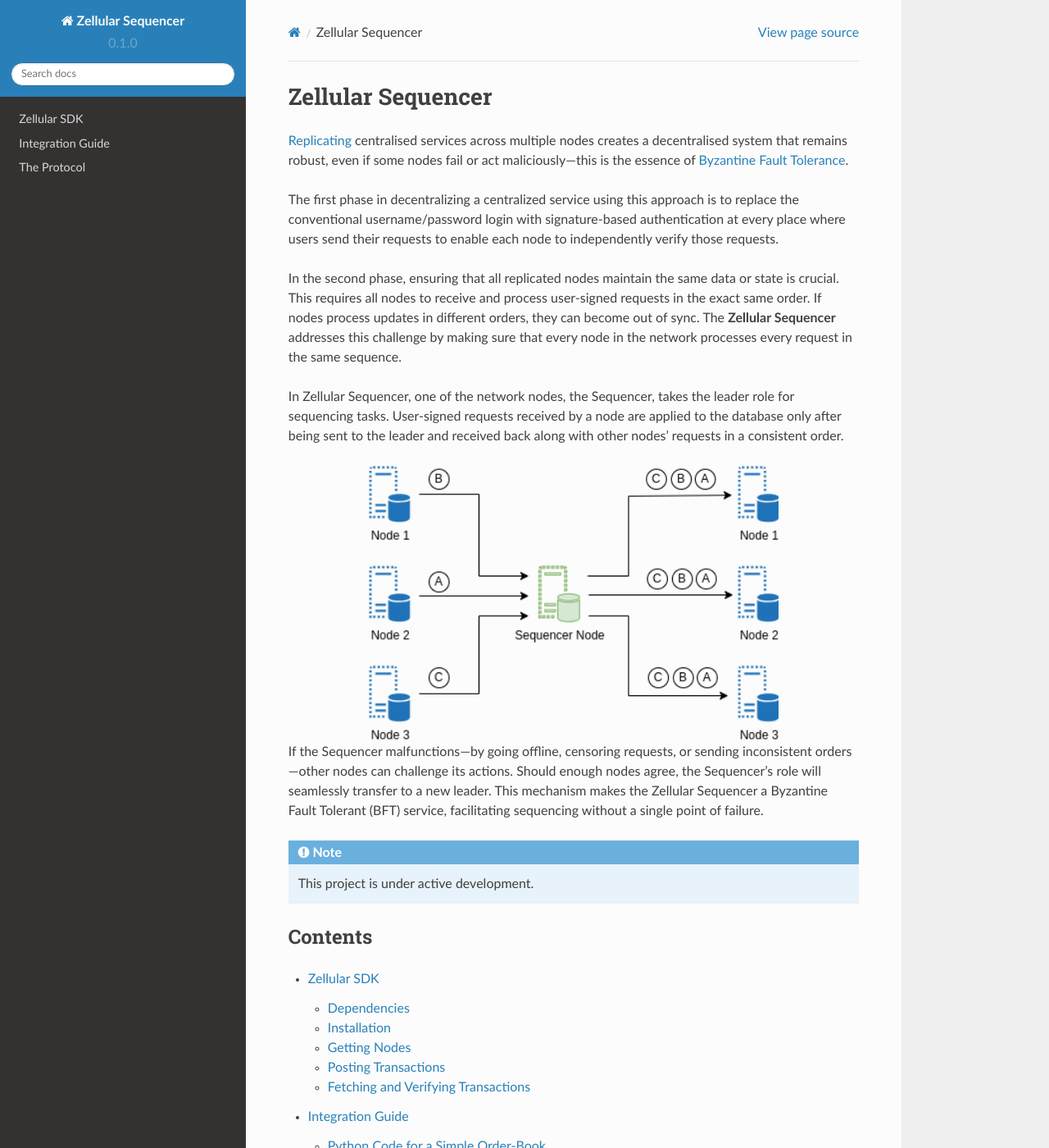
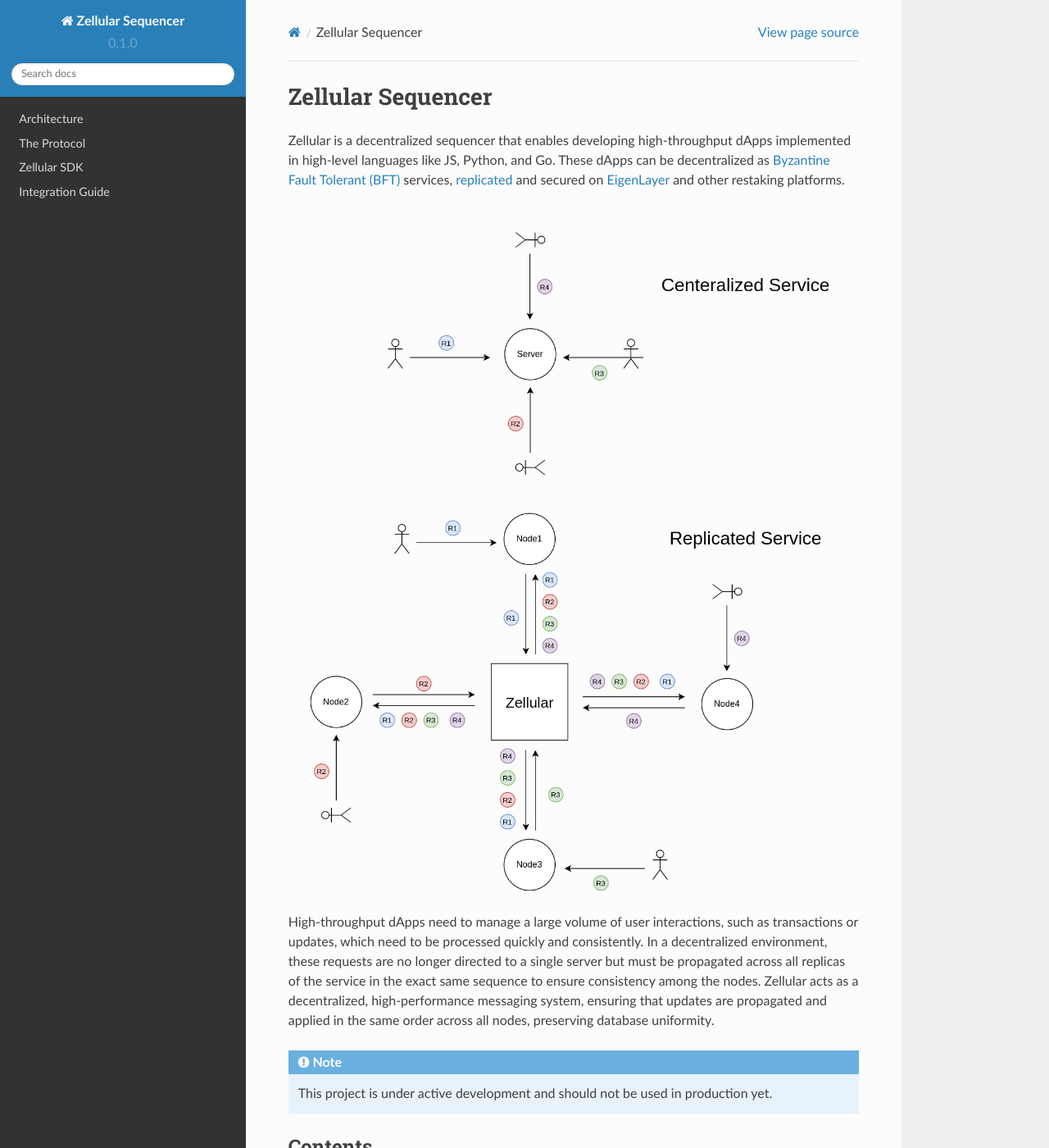
Before and after one commit to zellular-xyz/zsequencer, a Sphinx documentation site: the page built from docs/source/index.rst, in a window 1280 px wide and 1400 px high. Shown: the whole window at 82% size. Built offline with Sphinx 7.4.7 and the Read the Docs theme 2.0.0, drawn with Linux system fonts in a browser that asks for light colours; some of the changed text lies outside the part shown.

Commit message:
update docs

```diff
--- a/docs/source/index.rst
+++ b/docs/source/index.rst
@@ -1,32 +1,25 @@
 Zellular Sequencer
 ==================
 
-`Replicating <https://en.wikipedia.org/wiki/State_machine_replication>`_ centralised services across multiple nodes creates a decentralised system that remains robust, even if some nodes fail or act maliciously—this is the essence of `Byzantine Fault Tolerance <https://en.wikipedia.org/wiki/Byzantine_fault>`_.
+Zellular is a decentralized sequencer that enables developing high-throughput dApps implemented in high-level languages like JS, Python, and Go. These dApps can be decentralized as `Byzantine Fault Tolerant (BFT) <https://en.wikipedia.org/wiki/Byzantine_fault>`_ services, `replicated <https://en.wikipedia.org/wiki/State_machine_replication>`_ and secured on `EigenLayer <https://www.eigenlayer.xyz/>`_ and other restaking platforms.
 
-The first phase in decentralizing a centralized service using this approach is to replace the conventional username/password login with signature-based authentication at every place where users send their requests to enable each node to independently verify those requests.
+.. figure:: images/replication.png
+  :align: center
+  :width: 700
+  :alt: Replicated BFT Services
 
-In the second phase, ensuring that all replicated nodes maintain the same data or state is crucial. This requires all nodes to receive and process user-signed requests in the exact same order. If nodes process updates in different orders, they can become out of sync. The **Zellular Sequencer** addresses this challenge by making sure that every node in the network processes every request in the same sequence.
-
-In Zellular Sequencer, one of the network nodes, the Sequencer, takes the leader role for sequencing tasks. User-signed requests received by a node are applied to the database only after being sent to the leader and received back along with other nodes’ requests in a consistent order.
-
-
-.. figure:: images/image1.png
-  :align: center
-  :width: 500
-  :alt: Zellular Sequencer Architecture
-
-
-If the Sequencer malfunctions—by going offline, censoring requests, or sending inconsistent orders—other nodes can challenge its actions. Should enough nodes agree, the Sequencer's role will seamlessly transfer to a new leader. This mechanism makes the Zellular Sequencer a Byzantine Fault Tolerant (BFT) service, facilitating sequencing without a single point of failure.
+High-throughput dApps need to manage a large volume of user interactions, such as transactions or updates, which need to be processed quickly and consistently. In a decentralized environment, these requests are no longer directed to a single server but must be propagated across all replicas of the service in the exact same sequence to ensure consistency among the nodes. Zellular acts as a decentralized, high-performance messaging system, ensuring that updates are propagated and applied in the same order across all nodes, preserving database uniformity.
 
 .. note::
 
-   This project is under active development.
+   This project is under active development and should not be used in production yet.
 
 Contents
 --------
 
 .. toctree::
 
+   architecture
+   protocol
    sdk
    integration
-   protocol
--- a/docs/source/protocol.rst
+++ b/docs/source/protocol.rst
@@ -45,7 +45,7 @@
 
 * **Simultaneous Requests:** To enhance efficiency, the sequencer simultaneously requests locking signatures for a current index and finalising signatures for an older index (for which it has already received locking signatures) in each request.
 
-.. figure:: images/image2.png
+.. figure:: images/piplined_proofs.png
   :align: center
   :width: 800
   :alt: Finalising Process
```
Also changed, not shown: docs/source/architecture.rst (added, +22 -0 lines), docs/source/sdk.rst (+11 -1 lines), docs/source/images/image1.png (deleted), docs/source/images/piplined_proofs.png (added), docs/source/images/proofs.png (added), docs/source/images/replication.png (added), docs/source/images/sequencing.png (added).
